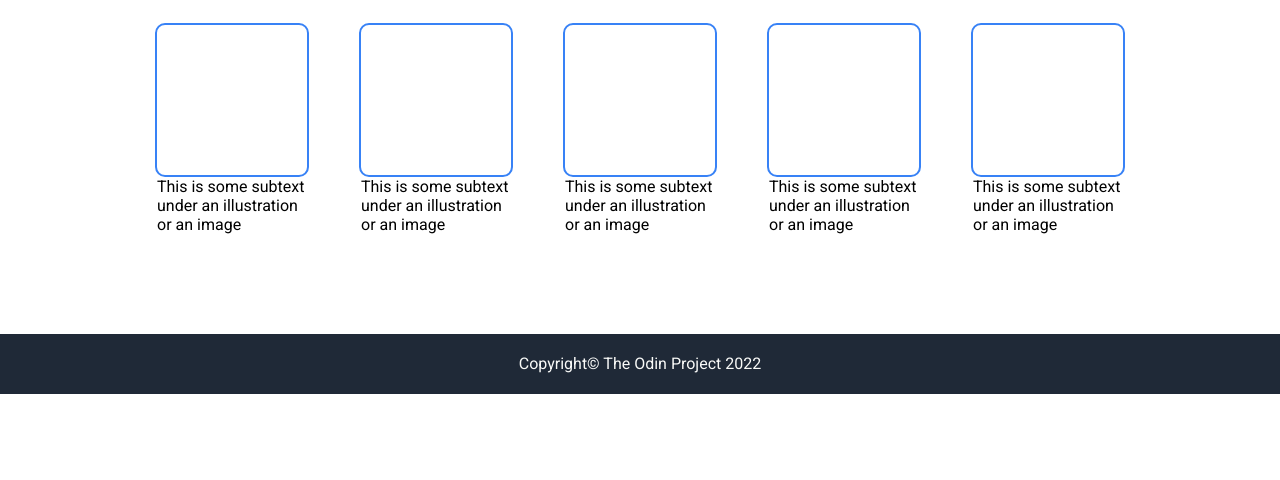
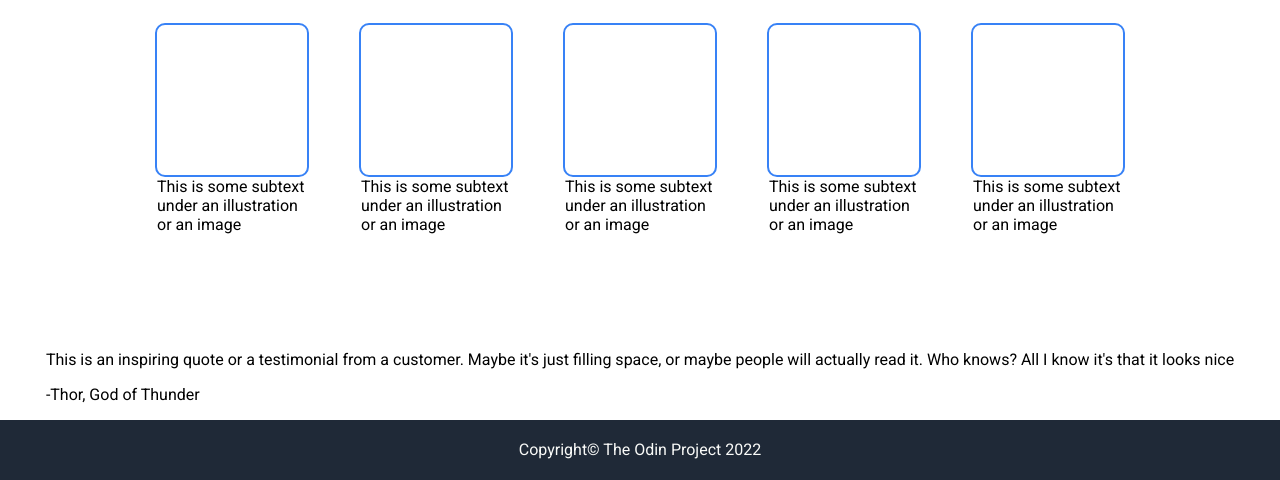
Before and after one commit to FacundoGB/top-landing-page, a plain HTML site: page index.html in a window 1280 px wide. Shown: the part 574-1054 px from the top of the page. Before the commit the page ends 968 px from the top, so only its background shows below. Drawn offline with Linux system fonts and the light colour scheme.

Commit message:
started develpoment of quote section

```diff
--- a/index.html
+++ b/index.html
@@ -85,10 +85,16 @@
                 </div>
             </div>
         </div>
+    </section>
+
+    <section class="quote-section">
+        <div class="quote-container">
+            <p class="quote">This is an inspiring quote or a testimonial from a customer. Maybe it's just filling space, or maybe people will
+                actually read it. Who knows? All I know it's that it looks nice</p>
+            <p class="quote-signature">-Thor, God of Thunder</p>
+        </div>
 
     </section>
-
-    <section></section>
 </main>
 
     <footer>Copyright© The Odin Project 2022</footer>
```
